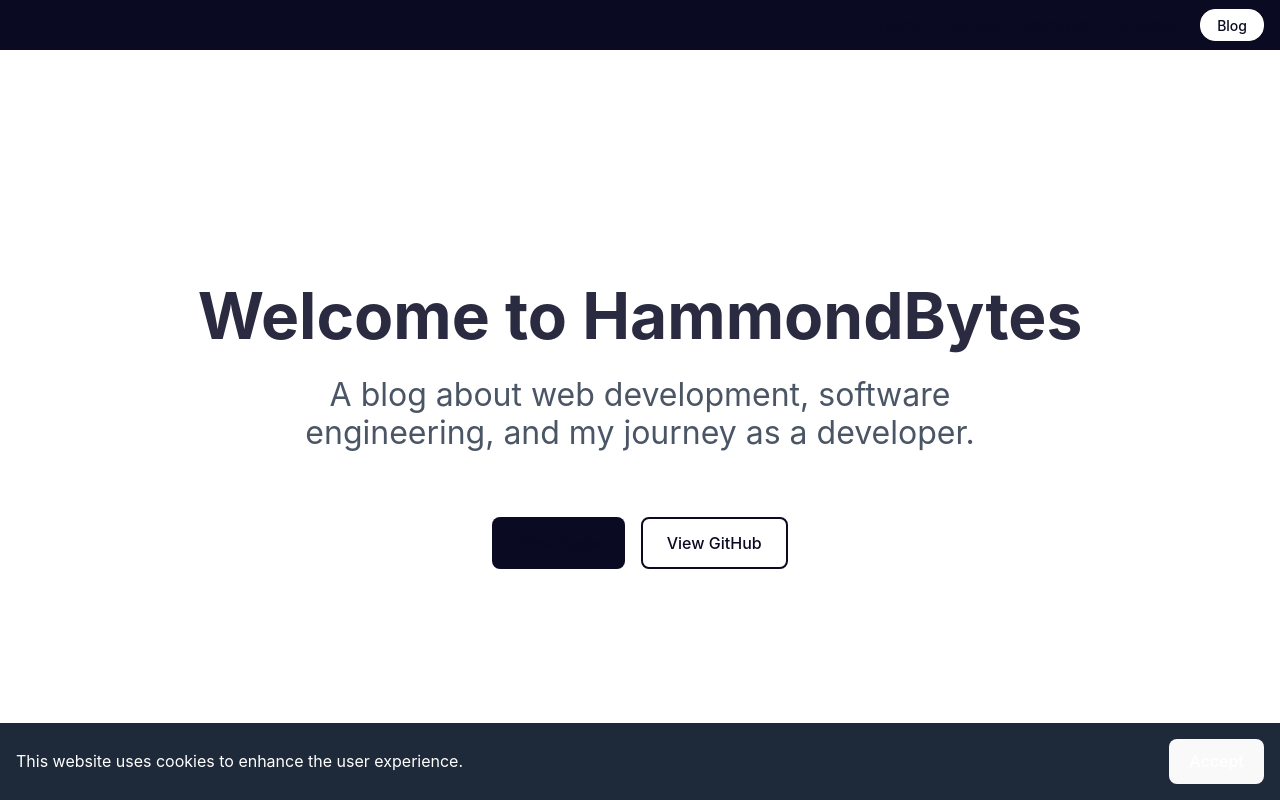
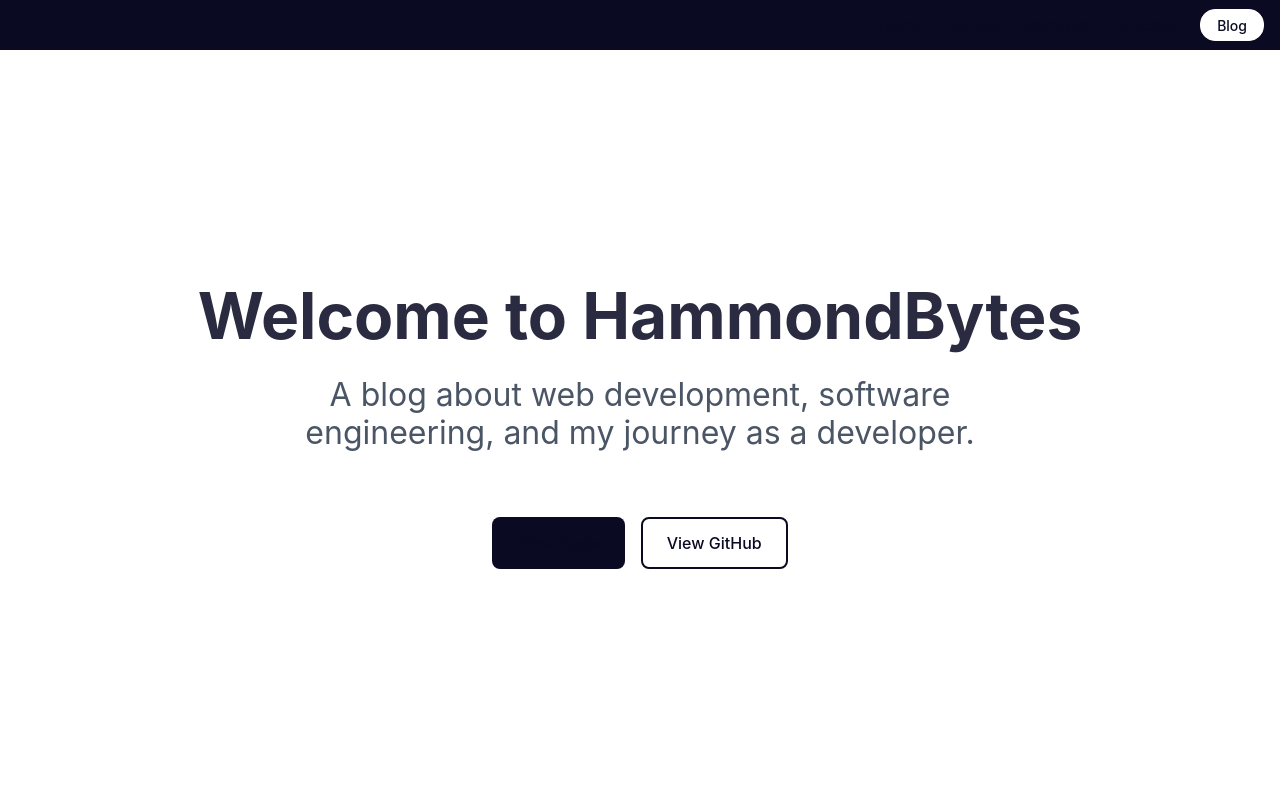
Before and after one commit to Pythonidaer/HammondBytes, a React (Vite) app in the folder frontend/: page / in a window 1280 px wide. Built offline with nearby package versions, Linux system fonts and the light colour scheme; no server answers.

Commit message:
removed cookie div because Cloudinary adds them either way

```diff
--- a/frontend/src/App.jsx
+++ b/frontend/src/App.jsx
@@ -20,21 +20,6 @@ function App() {
               <Route path="/posts/:id" element={<PostDetail />} />
             </Routes>
           </main>
-          <div
-            className="fixed bottom-0 left-0 right-0 bg-gray-800 text-white p-4 flex justify-between items-center"
-            id="cookie-consent"
-          >
-            <p>This website uses cookies to enhance the user experience.</p>
-            <button
-              onClick={() => {
-                document.cookie = "cookieConsent=accepted;max-age=31536000;path=/";
-                document.getElementById('cookie-consent').style.display = 'none';
-              }}
-              className="bg-blue-500 hover:bg-blue-700 text-white font-bold py-2 px-4 rounded"
-            >
-              Accept
-            </button>
-          </div>
         </div>
       </Router>
     </QueryClientProvider>
```
